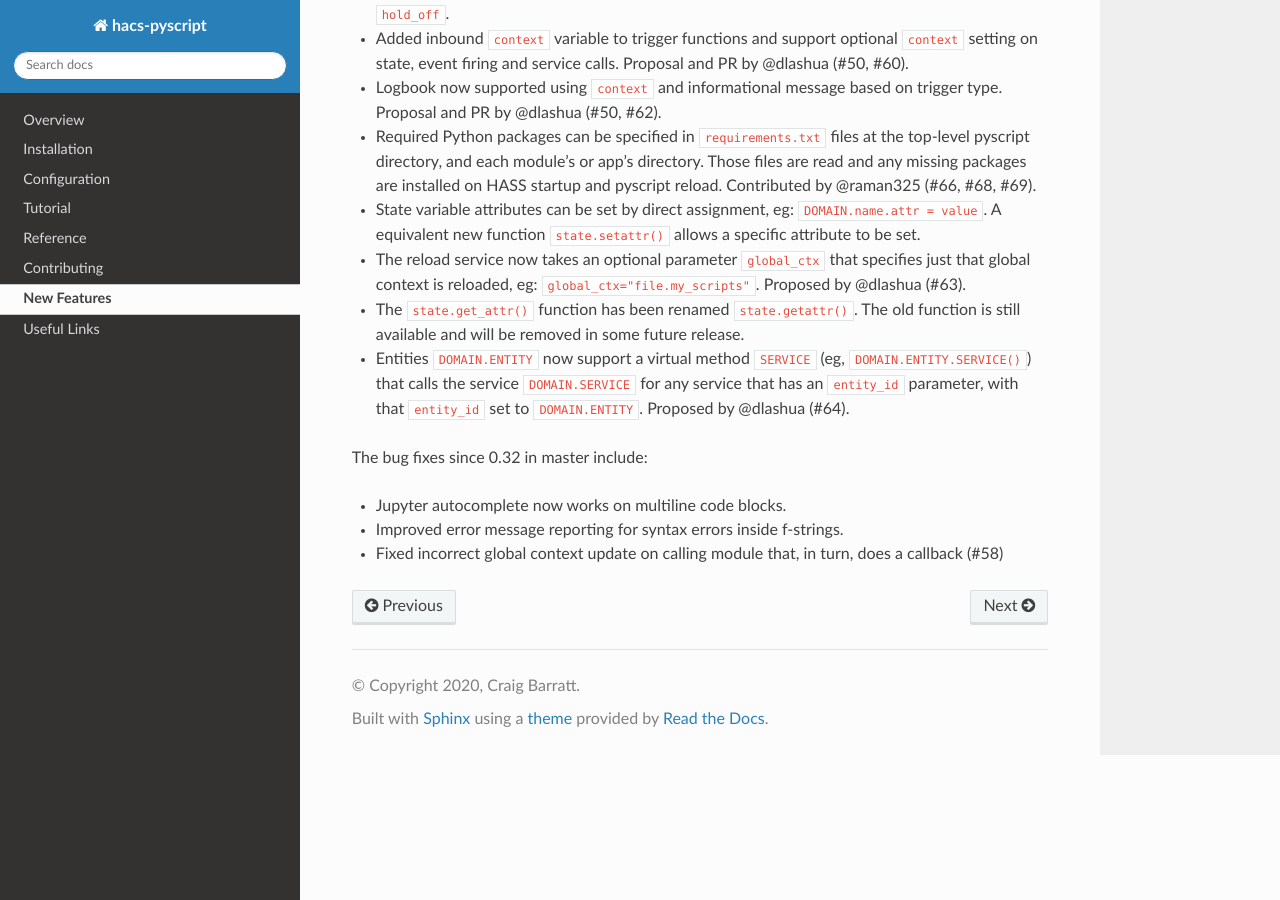
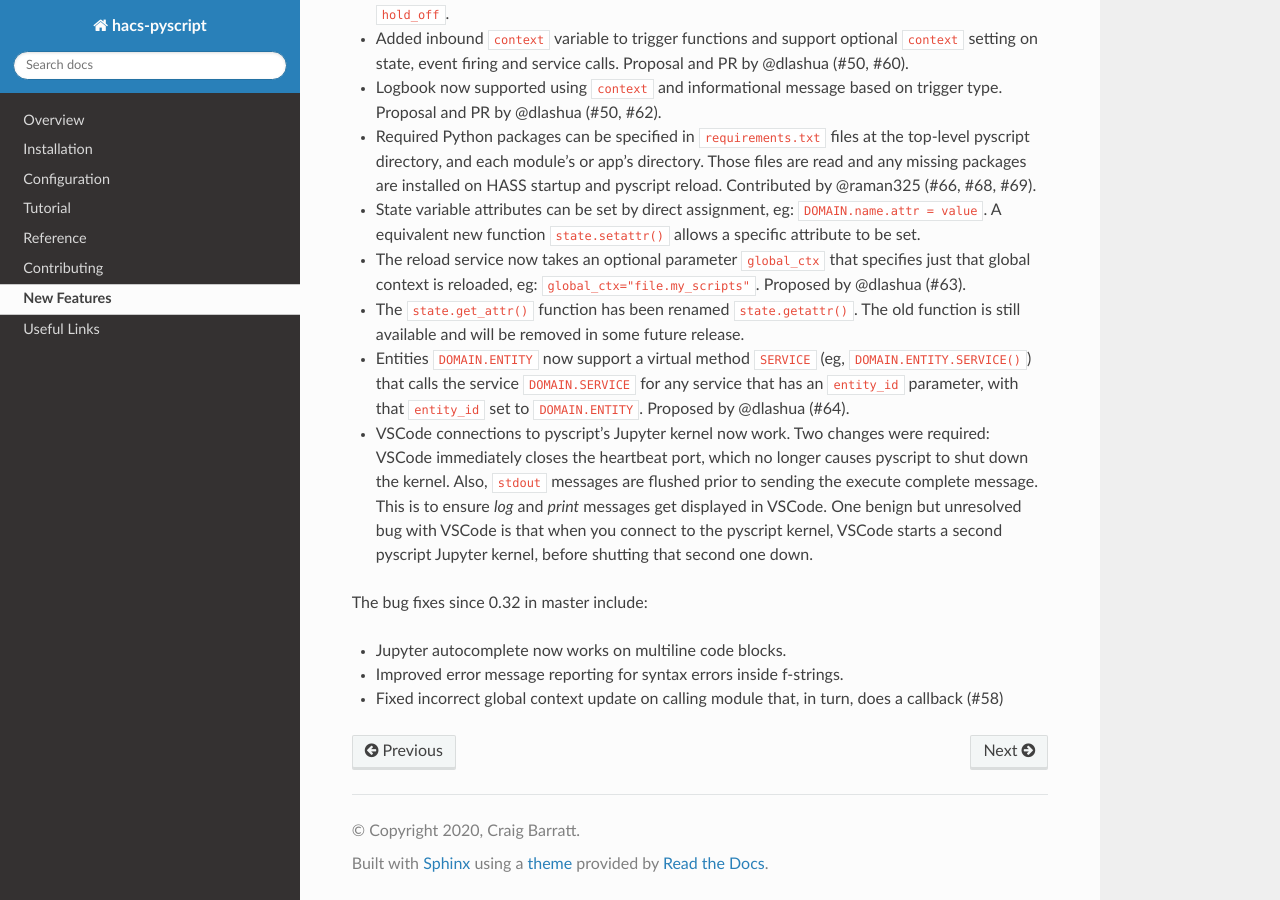
Before and after one commit to custom-components/pyscript, a Sphinx documentation site: the page built from docs/new_features.rst, in a window 1280 px wide and 900 px high, scrolled down 908 px. Built offline with Sphinx 7.4.7 and the Read the Docs theme 2.0.0, drawn with Linux system fonts in a browser that asks for light colours.

Commit message:
updated description for VSCode Jupyter kernel fixes

```diff
--- a/docs/new_features.rst
+++ b/docs/new_features.rst
@@ -47,6 +47,12 @@ The new features since 0.32 in master include:
 - Entities ``DOMAIN.ENTITY`` now support a virtual method ``SERVICE`` (eg, ``DOMAIN.ENTITY.SERVICE()``)
   that calls the service ``DOMAIN.SERVICE`` for any service that has an ``entity_id`` parameter, with
   that ``entity_id`` set to ``DOMAIN.ENTITY``. Proposed by @dlashua (#64).
+- VSCode connections to pyscript's Jupyter kernel now work.  Two changes were required: VSCode immediately
+  closes the heartbeat port, which no longer causes pyscript to shut down the kernel.  Also, ``stdout``
+  messages are flushed prior to sending the execute complete message. This is to ensure `log` and `print`
+  messages get displayed in VSCode. One benign but unresolved bug with VSCode is that when you connect
+  to the pyscript kernel, VSCode starts a second pyscript Jupyter kernel, before shutting that second one
+  down.
 
 The bug fixes since 0.32 in master include:
 
```
